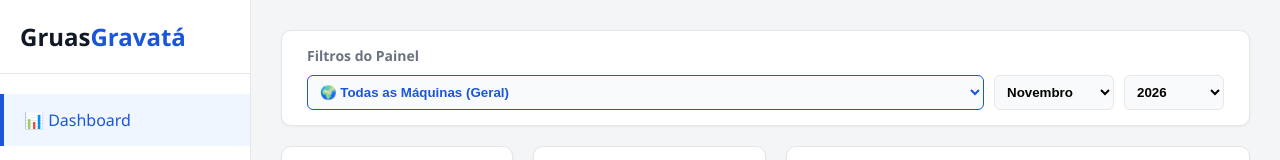
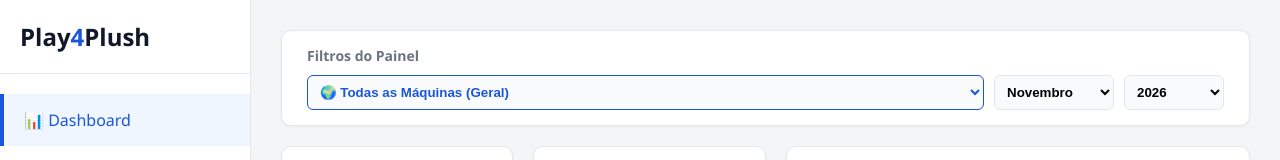
Before and after one commit to smithyzmx/maquina-pix, a website: page public/painel.html in a window 1280 px wide. Shown: the top 160 px of the page. Drawn offline with nearby package versions, Linux system fonts and the light colour scheme; no server answers.

Commit message:
Update logo text in painel.html

```diff
--- a/public/painel.html
+++ b/public/painel.html
@@ -66,7 +66,7 @@
 </head>
 <body>
     <aside class="sidebar">
-        <div class="logo">Gruas<span>Gravatá</span></div>
+        <div class="logo">Play<span>4</span>Plush</div>
         <div class="menu-container">
             <a class="menu-item active" id="menu-dashboard" onclick="mudarAba('view-dashboard', this)">📊 Dashboard</a>
             <a class="menu-item" id="menu-maquinas" onclick="mudarAba('view-maquinas', this)">🕹️ Máquinas</a>
```
